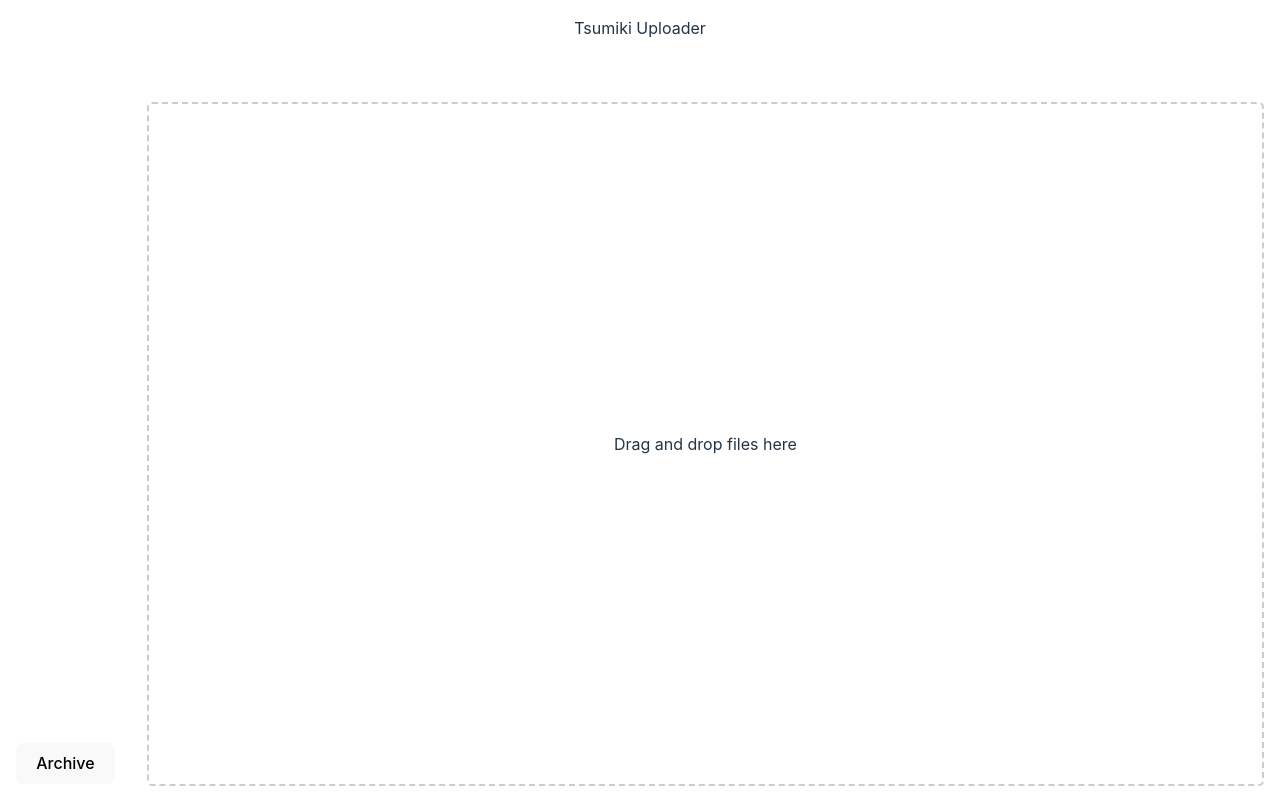
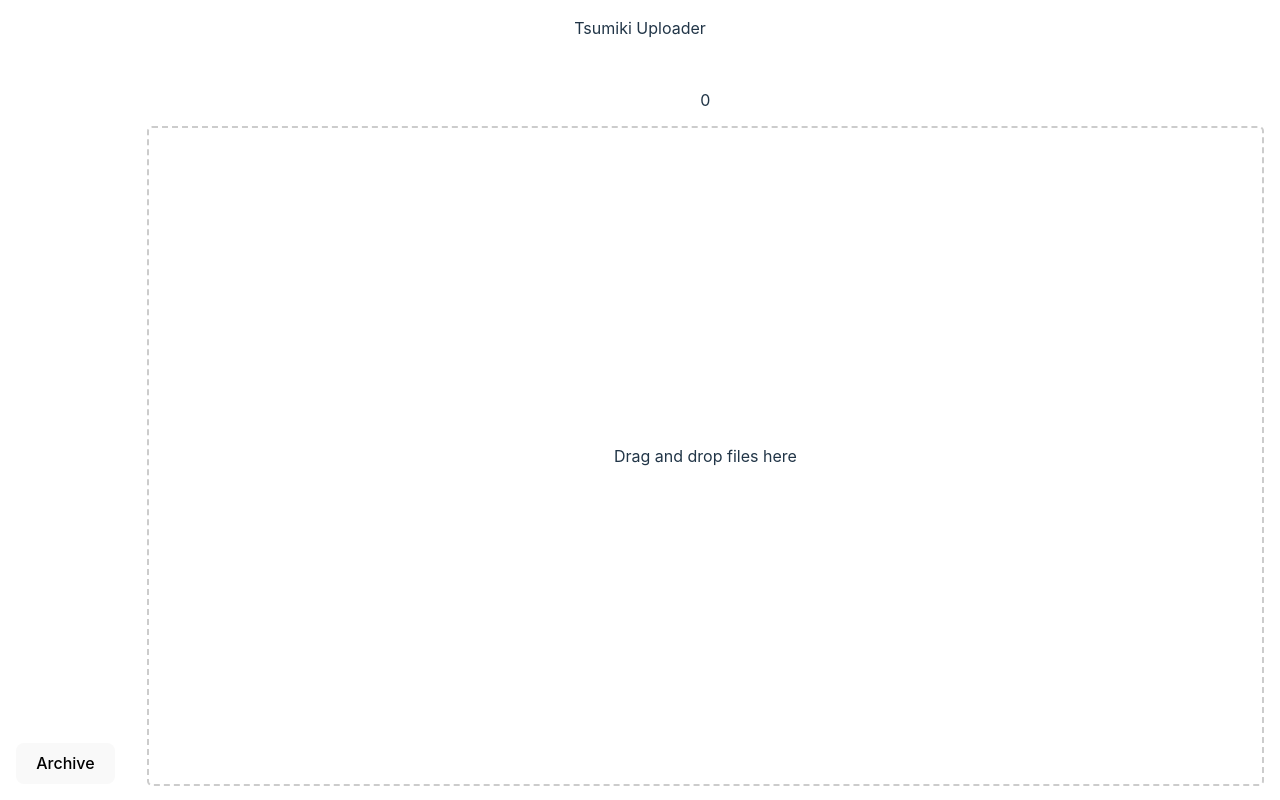
Before and after one commit to ksilverwall/tsumiki-uploader, a React (Vite) app: page / in a window 1280 px wide. Built offline with nearby package versions, Linux system fonts and the light colour scheme.

Commit message:
Set default group

```diff
--- a/src/App.tsx
+++ b/src/App.tsx
@@ -8,8 +8,9 @@
 function App() {
   const navigate = useNavigate();
   const location = useLocation();
+  const DEFAULT_GROUP_ID = 0;
 
-  const [groupView, setGroupView] = useState<number>();
+  const [groupView, setGroupView] = useState<number>(DEFAULT_GROUP_ID);
   const [status, dispatch] = useReducer(reducer, {
     nextArchiveId: 0,
     nextItemId: 0,
@@ -20,7 +21,7 @@
     const dict = Object.fromEntries(
       new URLSearchParams(location.search).entries()
     );
-    setGroupView(dict["group"] ? parseInt(dict["group"]) : undefined);
+    setGroupView(dict["group"] ? parseInt(dict["group"]) : DEFAULT_GROUP_ID);
   }, [location.search]);
 
   const onSelect = useCallback(
--- a/src/models.d.ts
+++ b/src/models.d.ts
@@ -2,7 +2,7 @@
   id: number;
   file: File;
   marked: boolean;
-  archiveId?: number;
+  archiveId: number;
 };
 
 type Status = {
--- a/src/reducer.tsx
+++ b/src/reducer.tsx
@@ -29,6 +29,7 @@
             id: state.nextArchiveId + i,
             file: f,
             marked: false,
+            archiveId: 0,
           })),
         ],
       };
```
